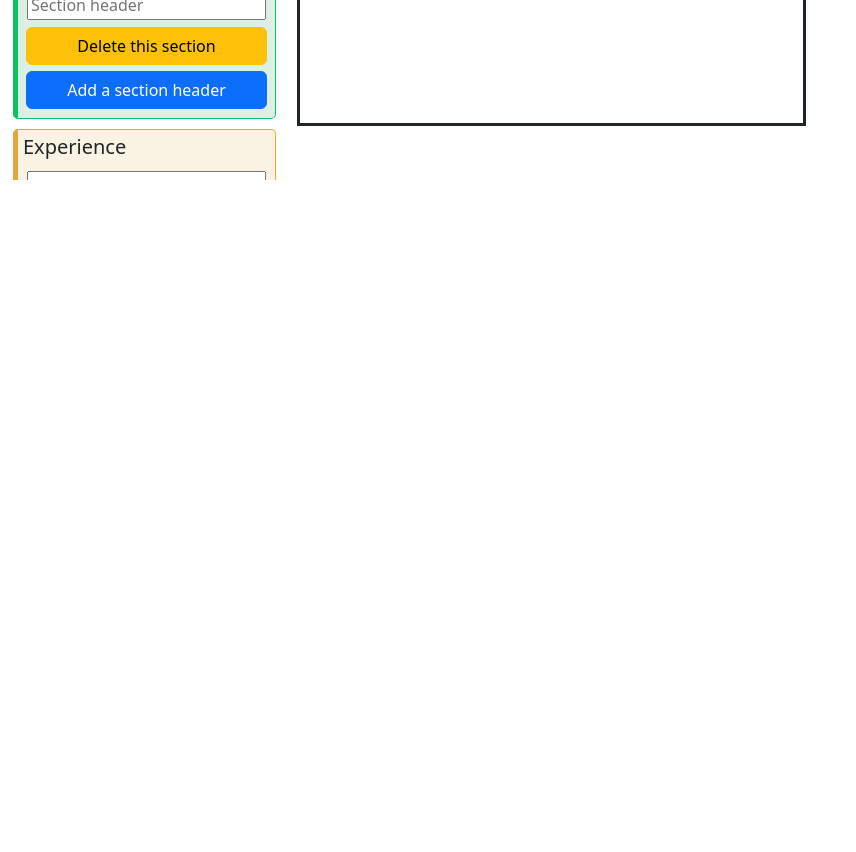
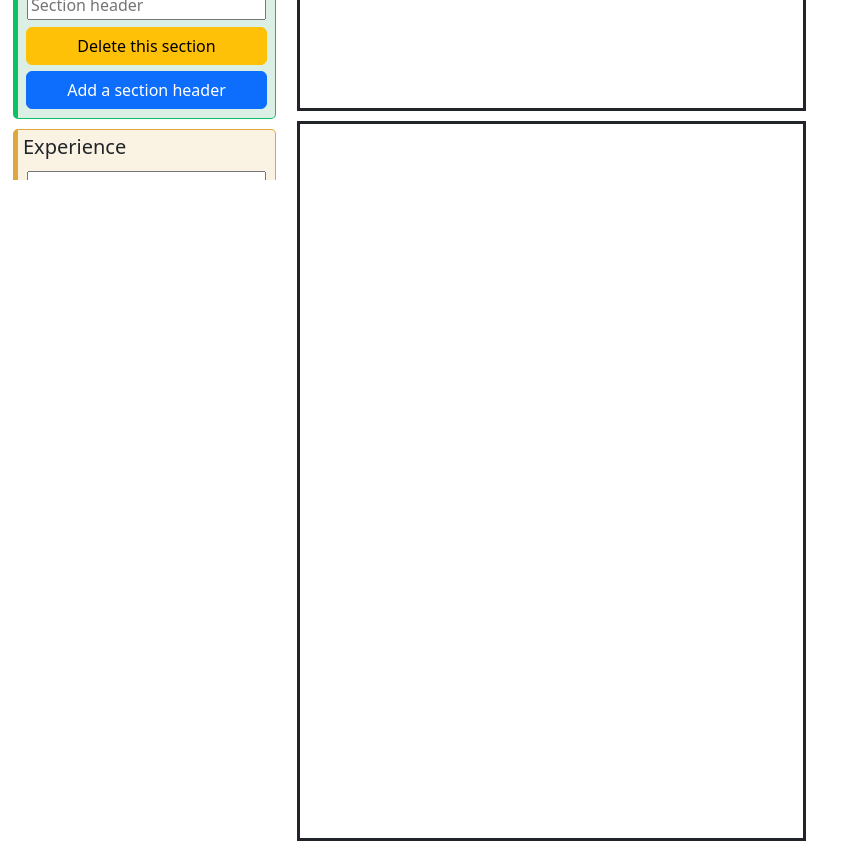
Before and after one commit to zaffiroblu/CV-Generator, a React (Create React App) app: page / in a window 1280 px wide. Shown: the part 620-1472 px from the top of the page, without its empty margins (0-856 px from the left). Before the commit the page ends 800 px from the top, so only its background shows below. Built offline with nearby package versions, Linux system fonts and the light colour scheme.

Commit message:
Edit styles for components

```diff
--- a/src/App.scss
+++ b/src/App.scss
@@ -20,10 +20,13 @@
 
 #display-area-left {
 	width: 66%;
+	padding-right: 1rem;
+	overflow: hidden;
 }
 
 #display-area-right {
 	width: 33%;
+	overflow: hidden;
 }
 
 .btn {
--- a/src/components/B_CV_PREVIEW.tsx
+++ b/src/components/B_CV_PREVIEW.tsx
@@ -26,6 +26,7 @@ function B_CV_PREVIEW({
 	experienceData,
 }: propsFromParent) {
 	return (
+		<div>
 			<div className='d-flex flex-row mx-2' id='display-area'>
 				<div
 					className='d-flex flex-column align-items-start m-2'
@@ -53,8 +54,20 @@ function B_CV_PREVIEW({
 				>
 					<C_CONTACT_DISPLAY {...contactData} />
 					{skillData.map((skillDataItem, skillDataIndex) => (
-					<C_SKILLS_DISPLAY key={skillDataIndex} {...skillDataItem} />
+						<C_SKILLS_DISPLAY
+							key={skillDataIndex}
+							{...skillDataItem}
+						/>
 					))}
+				</div>
+			</div>
+			<div className='d-flex flex-row mx-2' id='display-area'>
+				<div
+					className='d-flex flex-column align-items-start m-2'
+					id='display-area-left'
+				>
+					<C_PER_DATA_DISPLAY {...personalData} />
+				</div>
 			</div>
 		</div>
 	);
```
Lines whose indentation alone changed are shown as unchanged.
